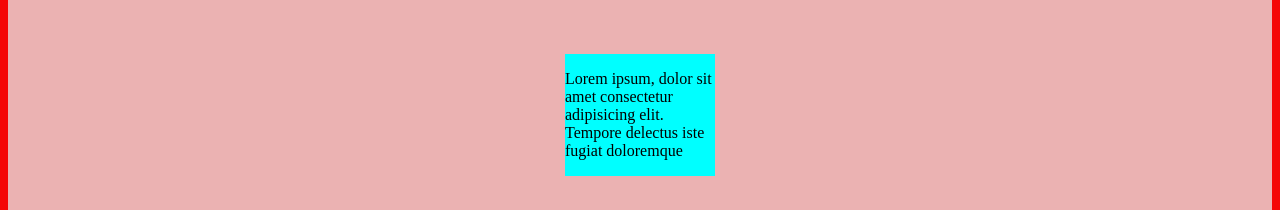
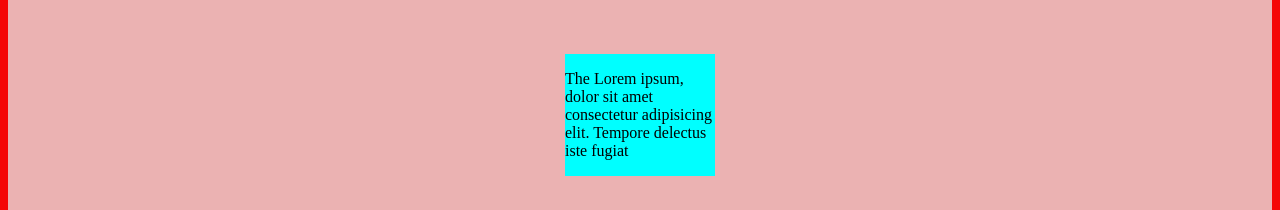
Before and after one commit to amirul816/css-flex, a plain HTML site: page index.html in a window 1280 px wide. Shown: the part 1082-1292 px from the top of the page. Drawn offline with Linux system fonts and the light colour scheme; a web font is replaced by a local one.

Commit message:
Edit done

```diff
--- a/index.html
+++ b/index.html
@@ -118,7 +118,7 @@
 
     </div>
     <div class="center">
-      <div class="cld"><p>Lorem ipsum, dolor sit amet consectetur adipisicing elit. Tempore delectus iste fugiat doloremque </p></div>
+      <div class="cld"><p>The Lorem ipsum, dolor sit amet consectetur adipisicing elit. Tempore delectus iste fugiat  </p></div>
 
     </div>
 
```
